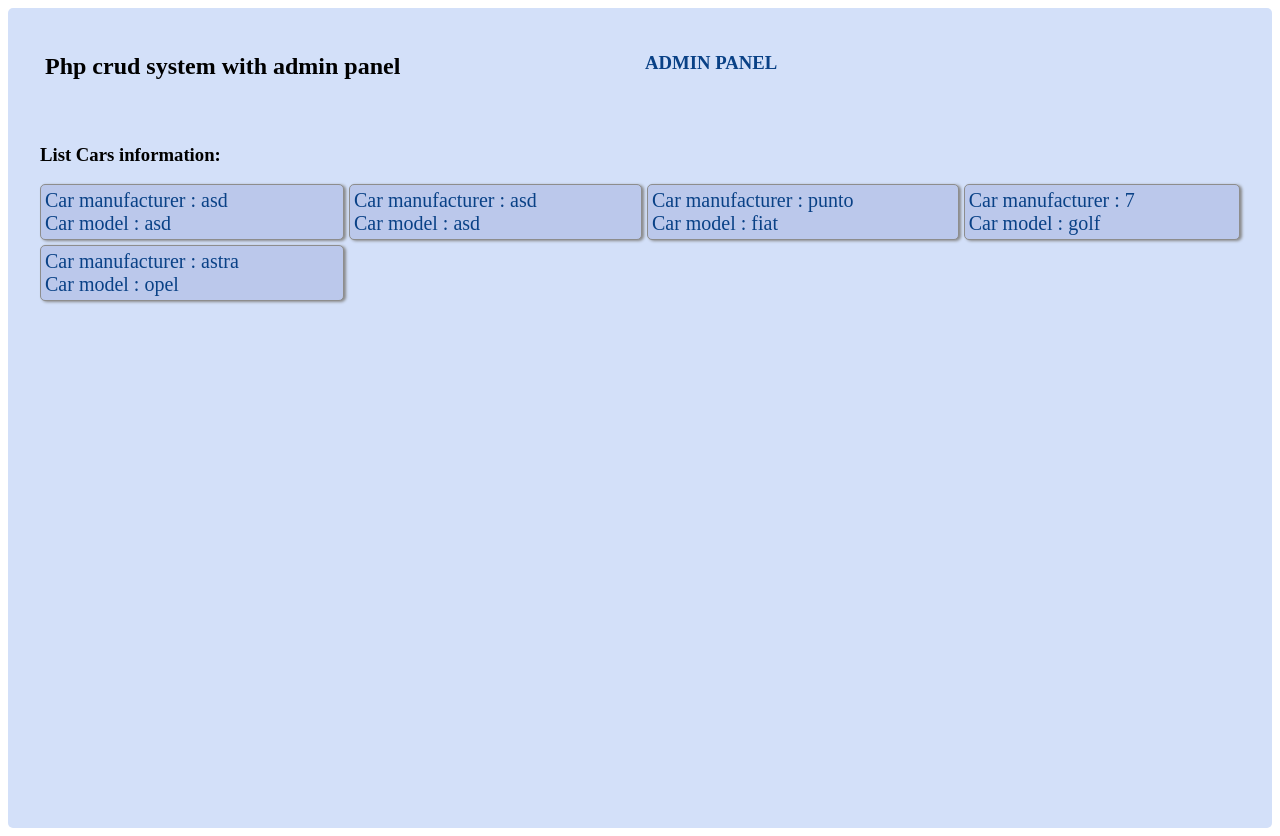
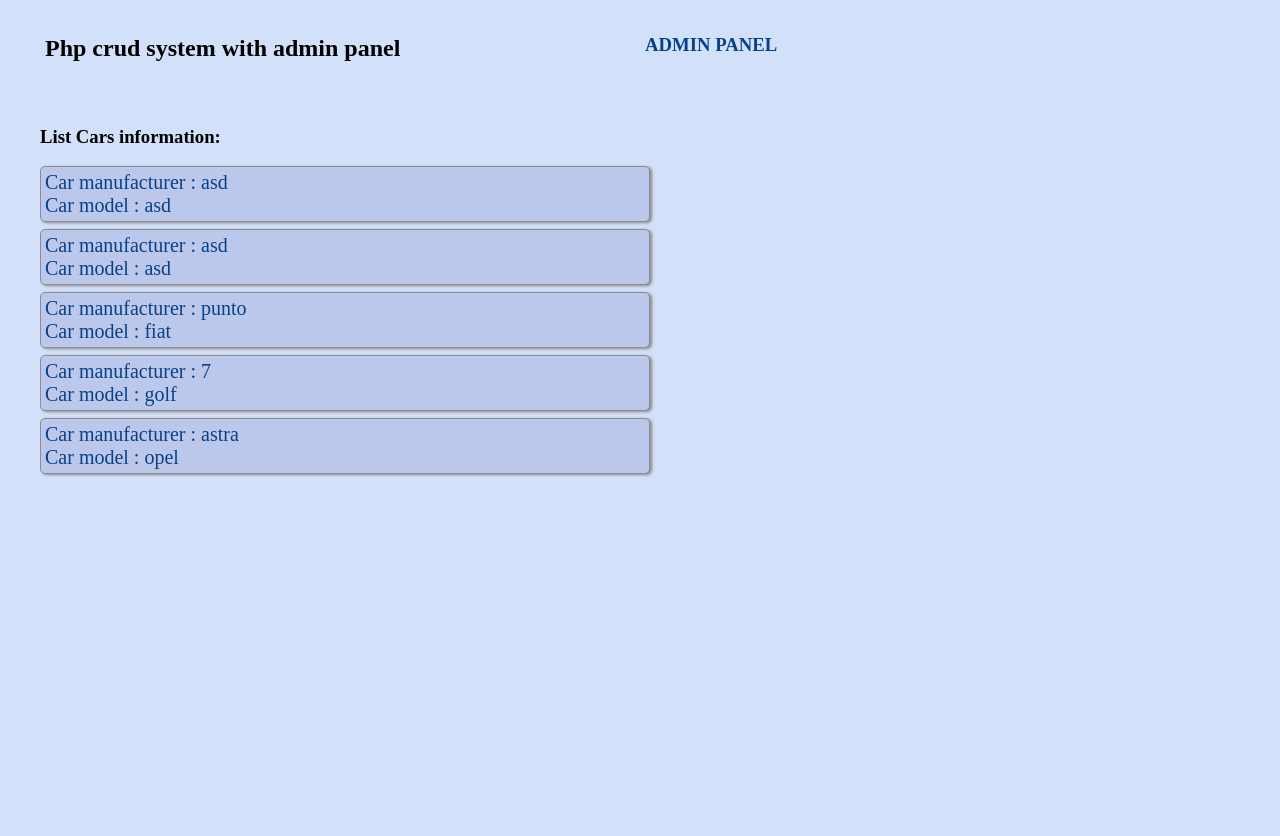
Before and after one commit to markodam5/CRUD-PHP-MYSQL-system-with-ADMIN-procedural, a PHP site: page / in a window 1280 px wide. After the commit the page ends 477 px from the top, so only its background shows below. Run offline with PHP 8.4, Linux system fonts and the light colour scheme; data comes from the database, SQL or seed files in the repository.

Commit message:
Add files via upload

```diff
--- a/home.php
+++ b/home.php
@@ -3,7 +3,8 @@
       <div id="car-block">
 
         <?php
-        if(mysqli_connect_error()){
+
+            if(mysqli_connect_error()){
                 echo "Error in connection";
             }else{
                 $res = mysqli_query($conn,"select * from products");
--- a/includes/header.php
+++ b/includes/header.php
@@ -9,6 +9,7 @@
 
         <title><?php echo $page_title; ?></title>
     </head>
+
     <body>
 
         <div id="wrapper">
--- a/index.php
+++ b/index.php
@@ -16,7 +16,6 @@ if (isset($_GET['page'])) {
     // include('404.php');
 }
 
-
 // Determine what page to display:
 switch ($p) {
      case 'home':
@@ -31,7 +30,6 @@ switch ($p) {
     default: // Default is to include the main page.
         $page = 'home.php';
         $page_title = 'Home Page';
-    break;
 
 } // End of main switch.
 
@@ -39,7 +37,7 @@ switch ($p) {
 // Make sure the file exists:
 if (!file_exists($page)) {
     $page = 'home.php';
-    $page_title = 'Home Page';
+    $page_title = 'HOME';
 }
 
 // Include the header file:
--- a/main.css
+++ b/main.css
@@ -1,11 +1,16 @@
 a:link,a:visited {color:#094186;text-decoration:none;}
 a:hover {color:#051b36;}
+
+body{
+    margin:0;
+    padding:0;
+}
 
 #wrapper{
     background: #d3e0f9;
     min-height: 100vh;
-    padding: 10px;
-    border-radius: 5px;
+    /* padding: 10px; */
+    /* border-radius: 5px; */
 }
 
 #header{
@@ -32,11 +37,12 @@ a:hover {color:#051b36;}
     padding: 5px;
 }
 
-#car-block{
+/* #car-block{
     display: grid;
     grid-template-columns: auto auto auto auto;
     gap: 5px;
-}
+} */
+
 .car-item{
     background: #bbc8eb;
     border:1px solid #8d8d8d;
@@ -44,11 +50,16 @@ a:hover {color:#051b36;}
     border-radius: 5px;
     box-shadow: 2px 1px 3px 0px #888888;
 	font-size: 20px;
+    width: 50%;
+    margin-bottom: 7px;
 }
 .car-item a{
    display: block;
 }.car-item a:hover{
    color: #066eed;
+}
+.car-item:last-child{
+    margin-bottom: 0;
 }
 
 .back-link{
```
Also changed, not shown: README.md.
